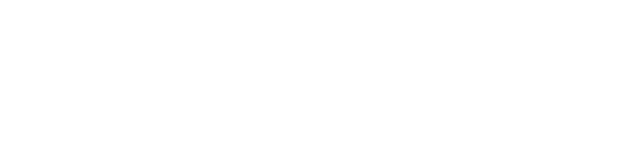
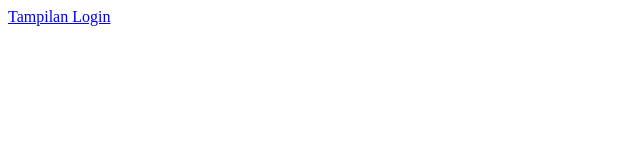
Before and after one commit to Ainunn8/Login, a plain HTML site: page index.html in a window 1280 px wide. Shown: the whole page, without its empty margins (0-640 px from the left). Drawn offline with Linux system fonts and the light colour scheme.

Commit message:
Update index.html

```diff
--- a/index.html
+++ b/index.html
@@ -6,6 +6,6 @@
     <title>Hotspot BeStrong</title>
 </head>
 <body>
-  <a href="./login.html"></a>
+  <a href="./login.html">Tampilan Login</a>
 </body>
 </html>
```
